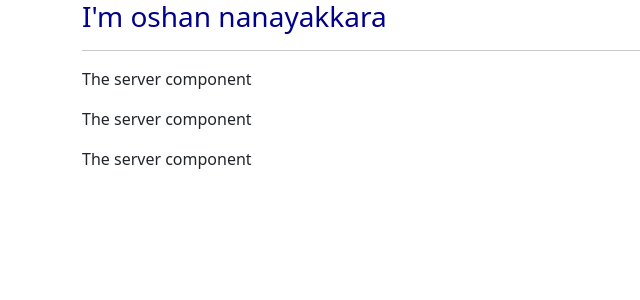
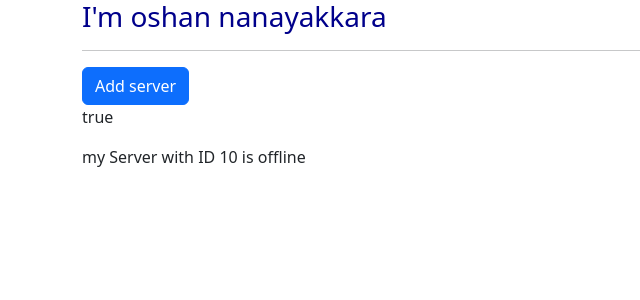
Before and after one commit to oshan998/my-angular-app, an Angular app in the folder my-first-app/: page / in a window 1280 px wide. Shown: the top 300 px of the page, without its empty margins (0-640 px from the left). Built offline with nearby package versions, Linux system fonts and the light colour scheme.

Commit message:
9/28 thursday commit

```diff
--- a/my-first-app/src/app/server/server.component.html
+++ b/my-first-app/src/app/server/server.component.html
@@ -1 +1 @@
-<p>The server component</p>
+<p>{{'my Server'}} with ID {{ serverId }} is {{ getServerStatus() }}</p>
--- a/my-first-app/src/app/server/server.component.ts
+++ b/my-first-app/src/app/server/server.component.ts
@@ -5,5 +5,10 @@ import { Component } from "@angular/core";
     templateUrl: './server.component.html'
 })
 export class ServerComponent{
+    serverId: number = 10;
+    serverStatus = 'offline';
 
+    getServerStatus(){
+        return this.serverStatus;
+    }
 }
--- a/my-first-app/src/app/servers/servers.component.html
+++ b/my-first-app/src/app/servers/servers.component.html
@@ -1,3 +1,3 @@
+<button class="btn btn-primary" [disabled]="!allowNewServer">Add server</button>
+<p [innerText]="allowNewServer"></p>
 <app-server></app-server>
-<app-server></app-server>
-<app-server></app-server>
--- a/my-first-app/src/app/servers/servers.component.ts
+++ b/my-first-app/src/app/servers/servers.component.ts
@@ -3,9 +3,20 @@ import { Component } from '@angular/core';
 @Component({
   //selector: '[app-servers]',
   selector: '.app-servers',
-  template: '<app-server></app-server><app-server></app-server><app-server></app-server>',
+ // template: '<app-server></app-server>',
+ templateUrl: './servers.component.html',
   styleUrls: ['./servers.component.css']
 })
 export class ServersComponent {
 
+  allowNewServer= false;
+
+  constructor(){
+    setTimeout(
+      () => {
+        this.allowNewServer=true;
+      }, 2000
+    );
+  }
+
 }
```
